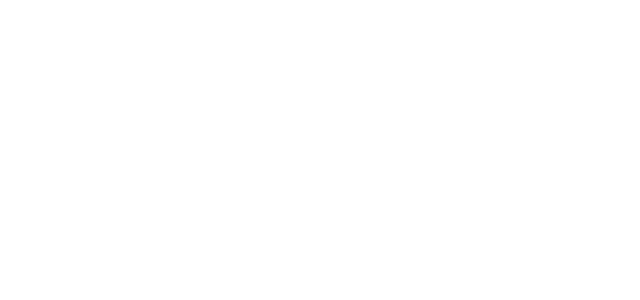
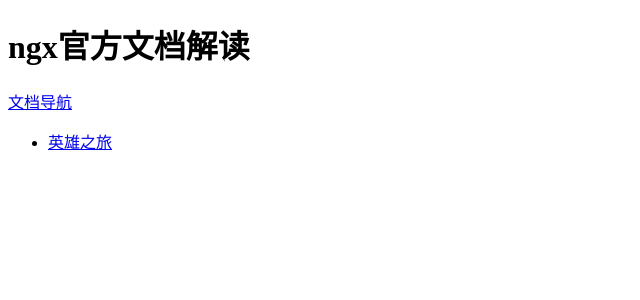
Before and after one commit to OahcUil94/ngx-training, an Angular app: page /ngx-docs/guide in a window 1280 px wide. Before the commit this address led to /. Shown: the top 300 px of the page, without its empty margins (0-640 px from the left). Built offline with nearby package versions, Linux system fonts and the light colour scheme.

Commit message:
[add] add docs-guide component

```diff
--- a/src/app/app-routing.module.ts
+++ b/src/app/app-routing.module.ts
@@ -4,12 +4,17 @@
 
 const routes: Routes = [
   { path: '', component: StudyGuideComponent },
-  { path: 'ngx-docs', loadChildren: './ngx-docs/ngx-docs.module#NgxDocsModule' }
+  { path: 'ngx-docs', loadChildren: './ngx-docs/ngx-docs.module#NgxDocsModule' },
+  { path: '**', redirectTo: '/', pathMatch: 'full' }
 ];
 
 @NgModule({
   imports: [
-    RouterModule.forRoot(routes)
+    RouterModule.forRoot(routes, {
+      enableTracing: true,
+      scrollPositionRestoration: 'top',
+      anchorScrolling: 'enabled'
+    })
   ],
   exports: [
     RouterModule
--- /dev/null
+++ b/src/app/ngx-docs/docs-guide/docs-guide.component.html
@@ -0,0 +1,3 @@
+<ul>
+  <li><a [routerLink]="'/ngx-docs/tour-of-heroes'">英雄之旅</a></li>
+</ul>
--- /dev/null
+++ b/src/app/ngx-docs/docs-guide/docs-guide.component.ts
@@ -0,0 +1,15 @@
+import { Component, OnInit } from '@angular/core';
+
+@Component({
+  selector: 'app-docs-guide',
+  templateUrl: './docs-guide.component.html',
+  styleUrls: ['./docs-guide.component.scss']
+})
+export class DocsGuideComponent implements OnInit {
+
+  constructor() { }
+
+  ngOnInit() {
+  }
+
+}
--- a/src/app/ngx-docs/ngx-docs.component.html
+++ b/src/app/ngx-docs/ngx-docs.component.html
@@ -1 +1,3 @@
 <h1>ngx官方文档解读</h1>
+<a [routerLink]="'/ngx-docs/guide'">文档导航</a>
+<router-outlet></router-outlet>
--- a/src/app/ngx-docs/ngx-docs.module.ts
+++ b/src/app/ngx-docs/ngx-docs.module.ts
@@ -3,9 +3,10 @@
 
 import { NgxDocsRoutingModule } from './ngx-docs-routing.module';
 import { NgxDocsComponent } from './ngx-docs.component';
+import { DocsGuideComponent } from './docs-guide/docs-guide.component';
 
 @NgModule({
-  declarations: [NgxDocsComponent],
+  declarations: [NgxDocsComponent, DocsGuideComponent],
   imports: [
     CommonModule,
     NgxDocsRoutingModule
--- /dev/null
+++ b/src/app/ngx-docs/tour-of-heroes/tour-of-heroes.component.html
@@ -0,0 +1,3 @@
+<p>
+  tour-of-heroes works!
+</p>
--- /dev/null
+++ b/src/app/ngx-docs/tour-of-heroes/tour-of-heroes.component.ts
@@ -0,0 +1,15 @@
+import { Component, OnInit } from '@angular/core';
+
+@Component({
+  selector: 'app-tour-of-heroes',
+  templateUrl: './tour-of-heroes.component.html',
+  styleUrls: ['./tour-of-heroes.component.scss']
+})
+export class TourOfHeroesComponent implements OnInit {
+
+  constructor() { }
+
+  ngOnInit() {
+  }
+
+}
```
Also changed, not shown: src/app/ngx-docs/ngx-docs-routing.module.ts (+8 -1 lines), src/app/ngx-docs/tour-of-heroes/tour-of-heroes-routing.module.ts (added, +13 -0 lines), src/app/ngx-docs/tour-of-heroes/tour-of-heroes.module.ts (added, +14 -0 lines), src/app/ngx-docs/docs-guide/docs-guide.component.scss (added), src/app/ngx-docs/tour-of-heroes/tour-of-heroes.component.scss (added), 1 other file (tests, documents, lock files or other folders).
